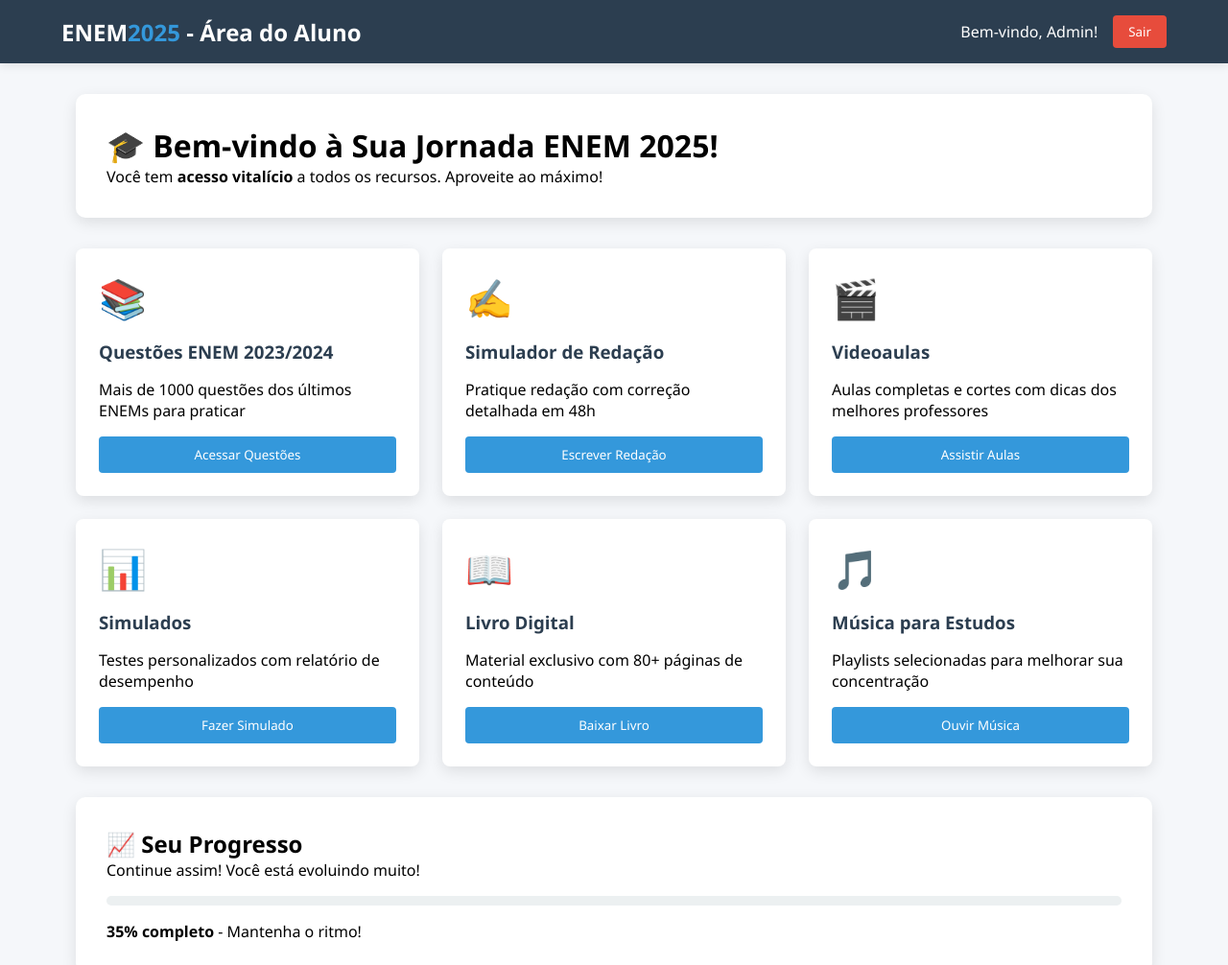
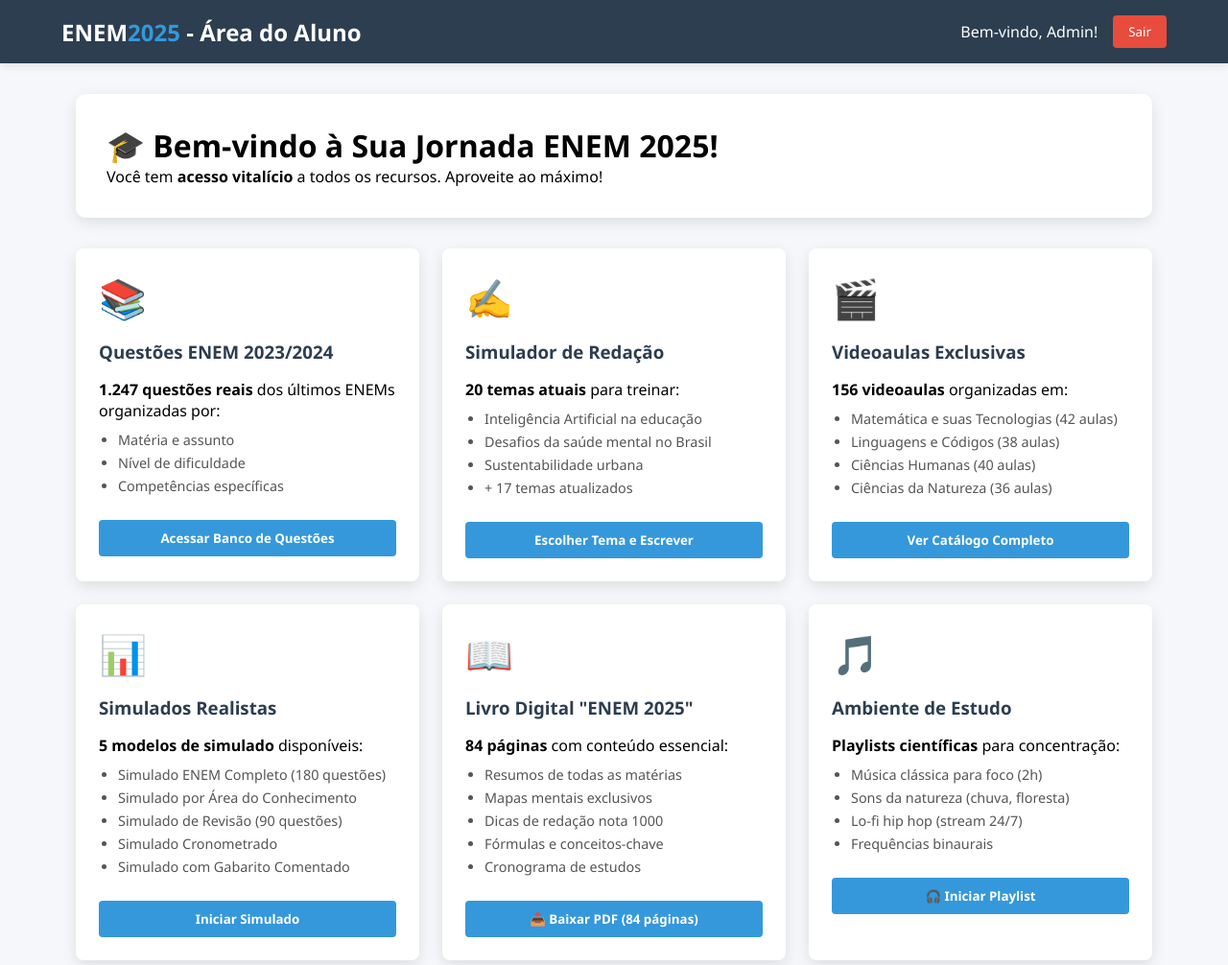
Before and after one commit to dinneismith93/enem2025, a plain HTML site: page area-aluno.html in a window 1280 px wide. Shown: the top 1006 px of the page at 96% size. Drawn offline with Linux system fonts and the light colour scheme.

Commit message:
Update area-aluno.html

```diff
--- a/area-aluno.html
+++ b/area-aluno.html
@@ -10,6 +10,7 @@
             --secondary: #3498db;
             --accent: #e74c3c;
             --light: #ecf0f1;
+            --success: #2ecc71;
         }
 
         * {
@@ -116,6 +117,7 @@
             cursor: pointer;
             width: 100%;
             margin-top: 1rem;
+            font-weight: 600;
         }
 
         .progress-section {
@@ -137,6 +139,18 @@
             height: 100%;
             border-radius: 20px;
             width: 35%;
+        }
+
+        .module-card ul {
+            text-align: left;
+            margin: 10px 0;
+            padding-left: 20px;
+            color: #555;
+        }
+
+        .module-card li {
+            margin-bottom: 5px;
+            font-size: 0.9rem;
         }
     </style>
 </head>
@@ -161,43 +175,80 @@
             <div class="module-card">
                 <div class="module-icon">📚</div>
                 <h3>Questões ENEM 2023/2024</h3>
-                <p>Mais de 1000 questões dos últimos ENEMs para praticar</p>
-                <button class="btn-module">Acessar Questões</button>
+                <p><strong>1.247 questões reais</strong> dos últimos ENEMs organizadas por:</p>
+                <ul>
+                    <li>Matéria e assunto</li>
+                    <li>Nível de dificuldade</li>
+                    <li>Competências específicas</li>
+                </ul>
+                <button class="btn-module" onclick="abrirQuestoes()">Acessar Banco de Questões</button>
             </div>
 
             <div class="module-card">
                 <div class="module-icon">✍️</div>
                 <h3>Simulador de Redação</h3>
-                <p>Pratique redação com correção detalhada em 48h</p>
-                <button class="btn-module">Escrever Redação</button>
+                <p><strong>20 temas atuais</strong> para treinar:</p>
+                <ul>
+                    <li>Inteligência Artificial na educação</li>
+                    <li>Desafios da saúde mental no Brasil</li>
+                    <li>Sustentabilidade urbana</li>
+                    <li>+ 17 temas atualizados</li>
+                </ul>
+                <button class="btn-module" onclick="abrirRedacao()">Escolher Tema e Escrever</button>
             </div>
 
             <div class="module-card">
                 <div class="module-icon">🎬</div>
-                <h3>Videoaulas</h3>
-                <p>Aulas completas e cortes com dicas dos melhores professores</p>
-                <button class="btn-module">Assistir Aulas</button>
+                <h3>Videoaulas Exclusivas</h3>
+                <p><strong>156 videoaulas</strong> organizadas em:</p>
+                <ul>
+                    <li>Matemática e suas Tecnologias (42 aulas)</li>
+                    <li>Linguagens e Códigos (38 aulas)</li>
+                    <li>Ciências Humanas (40 aulas)</li>
+                    <li>Ciências da Natureza (36 aulas)</li>
+                </ul>
+                <button class="btn-module" onclick="abrirVideoaulas()">Ver Catálogo Completo</button>
             </div>
 
             <div class="module-card">
                 <div class="module-icon">📊</div>
-                <h3>Simulados</h3>
-                <p>Testes personalizados com relatório de desempenho</p>
-                <button class="btn-module">Fazer Simulado</button>
+                <h3>Simulados Realistas</h3>
+                <p><strong>5 modelos de simulado</strong> disponíveis:</p>
+                <ul>
+                    <li>Simulado ENEM Completo (180 questões)</li>
+                    <li>Simulado por Área do Conhecimento</li>
+                    <li>Simulado de Revisão (90 questões)</li>
+                    <li>Simulado Cronometrado</li>
+                    <li>Simulado com Gabarito Comentado</li>
+                </ul>
+                <button class="btn-module" onclick="abrirSimulados()">Iniciar Simulado</button>
             </div>
 
             <div class="module-card">
                 <div class="module-icon">📖</div>
-                <h3>Livro Digital</h3>
-                <p>Material exclusivo com 80+ páginas de conteúdo</p>
-                <button class="btn-module">Baixar Livro</button>
+                <h3>Livro Digital "ENEM 2025"</h3>
+                <p><strong>84 páginas</strong> com conteúdo essencial:</p>
+                <ul>
+                    <li>Resumos de todas as matérias</li>
+                    <li>Mapas mentais exclusivos</li>
+                    <li>Dicas de redação nota 1000</li>
+                    <li>Fórmulas e conceitos-chave</li>
+                    <li>Cronograma de estudos</li>
+                </ul>
+                <button class="btn-module" onclick="baixarLivro()">📥 Baixar PDF (84 páginas)</button>
             </div>
 
             <div class="module-card">
                 <div class="module-icon">🎵</div>
-                <h3>Música para Estudos</h3>
-                <p>Playlists selecionadas para melhorar sua concentração</p>
-                <button class="btn-module">Ouvir Música</button>
+                <h3>Ambiente de Estudo</h3>
+                <p><strong>Playlists científicas</strong> para concentração:</p>
+                <ul>
+                    <li>Música clássica para foco (2h)</li>
+                    <li>Sons da natureza (chuva, floresta)</li>
+                    <li>Lo-fi hip hop (stream 24/7)</li>
+                    <li>Frequências binaurais</li>
+                </ul>
+                <button class="btn-module" onclick="iniciarMusica()">🎧 Iniciar Playlist</button>
             </div>
         </div>
 
@@ -216,27 +267,100 @@
     <script>
         // Verificar se usuário está logado
         document.addEventListener('DOMContentLoaded', function() {
-            // Em um sistema real, aqui verificaria o login
             console.log('Área do aluno carregada!');
 
             // Botão de logout
             document.getElementById('logoutBtn').addEventListener('click', function() {
                 if (confirm('Deseja realmente sair?')) {
-                    // Limpar dados de login
                     localStorage.removeItem('usuarioLogado');
-                    // Redirecionar para página inicial
                     window.location.href = 'index.html';
                 }
             });
+        });
 
-            // Adicionar funcionalidade aos botões
-            document.querySelectorAll('.btn-module').forEach(button => {
-                button.addEventListener('click', function() {
-                    const moduleName = this.parentElement.querySelector('h3').textContent;
-                    alert(`🎯 Módulo "${moduleName}" será implementado em breve!`);
-                });
-            });
-        });
+        // Funções para os módulos - CONTEÚDO REAL
+        function abrirQuestoes() {
+            const materias = [
+                "Matemática (315 questões)",
+                "Linguagens (280 questões)",
+                "Ciências Humanas (325 questões)",
+                "Ciências da Natureza (327 questões)"
+            ];
+
+            const materiaEscolhida = prompt(`📚 Escolha uma matéria:\n\n${materias.join('\n')}\n\nDigite o número (1-4):`);
+
+            if (materiaEscolhida) {
+                alert(`🎯 Ótima escolha! Redirecionando para ${materias[materiaEscolhida-1]}...\n\nEm breve você terá acesso a todas as questões!`);
+            }
+        }
+
+        function abrirRedacao() {
+            const temas = [
+                "1. Impactos da IA na educação brasileira",
+                "2. Desafios da saúde mental pós-pandemia",
+                "3. Sustentabilidade nas grandes cidades",
+                "4. Combate à desinformação nas redes sociais",
+                "5. Inclusão digital no Brasil contemporâneo"
+            ];
+
+            const temaEscolhido = prompt(`✍️ Escolha um tema para sua redação:\n\n${temas.join('\n')}\n\nDigite o número do tema (1-5):`);
+
+            if (temaEscolhido) {
+                alert(`📝 Tema "${temas[temaEscolhido-1]}" selecionado!\n\nEm breve: editor de redação com correção automática!`);
+            }
+        }
+
+        function abrirVideoaulas() {
+            const categorias = [
+                "📐 Matemática (42 aulas)",
+                "📚 Linguagens (38 aulas)",
+                "🌍 Ciências Humanas (40 aulas)",
+                "🔬 Ciências da Natureza (36 aulas)",
+                "🎯 Dicas e Estratégias (20 aulas)"
+            ];
+
+            const categoriaEscolhida = prompt(`🎬 Catálogo de Videoaulas:\n\n${categorias.join('\n')}\n\nDigite o número da categoria (1-5):`);
+
+            if (categoriaEscolhida) {
+                alert(`🎥 Carregando ${categorias[categoriaEscolhida-1]}...\n\nPlataforma de vídeos em implementação!`);
+            }
+        }
+
+        function abrirSimulados() {
+            const simulados = [
+                "1. 🕒 Simulado Completo ENEM (180 questões - 5h30)",
+                "2. ⚡ Simulado Rápido (90 questões - 2h30)",
+                "3. 📊 Simulado por Área (45 questões cada)",
+                "4. 🎯 Simulado com Correção TRI",
+                "5. 🔄 Simulado de Revisão"
+            ];
+
+            const simuladoEscolhido = prompt(`📊 Escolha um simulado:\n\n${simulados.join('\n')}\n\nDigite o número (1-5):`);
+
+            if (simuladoEscolhido) {
+                alert(`⏰ Iniciando ${simulados[simuladoEscolhido-1]}...\n\nSistema de simulados em desenvolvimento!`);
+            }
+        }
+
+        function baixarLivro() {
+            alert(`📖 LIVRO "ENEM 2025 - Guia Completo"\n\n📄 84 páginas de conteúdo exclusivo\n✅ Resumos de todas as matérias\n🎯 Dicas de redação nota 1000\n📊 Mapas mentais coloridos\n\n💡 Em breve: download disponível!`);
+        }
+
+        function iniciarMusica() {
+            const playlists = [
+                "1. 🎹 Música Clássica para Foco (2h)",
+                "2. 🌧️ Sons da Natureza (Chuva/Floresta)",
+                "3. 🎧 Lo-fi Hip Hop Study (24/7)",
+                "4. 🌊 Frequências Binaurais",
+                "5. 🔇 Ambiente Silencioso"
+            ];
+
+            const playlistEscolhida = prompt(`🎵 Ambiente de Estudo:\n\n${playlists.join('\n')}\n\nDigite o número da playlist (1-5):`);
+
+            if (playlistEscolhida) {
+                alert(`🎧 Iniciando ${playlists[playlistEscolhida-1]}...\n\nSistema de áudio em implementação!`);
+            }
+        }
     </script>
 </body>
 </html>
```
